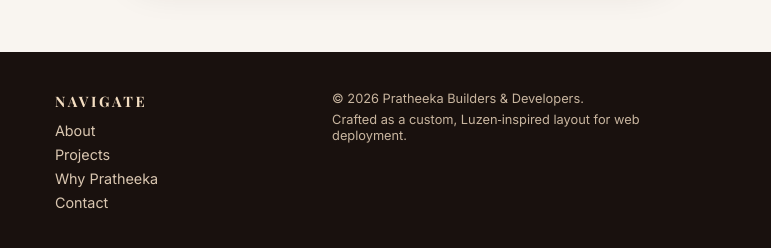
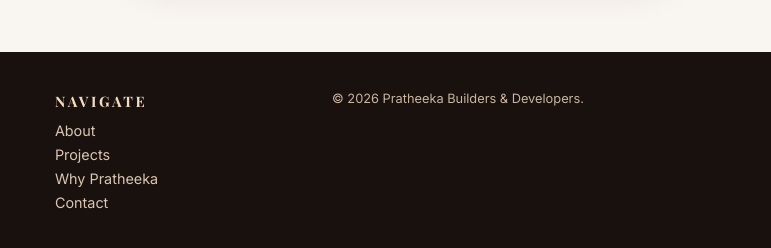
Before and after one commit to bharathvardhan/pratheeka-developer-website, a plain HTML site: page index.html in a window 1280 px wide. Shown: the part 4447-4695 px from the top of the page, 509-1280 px from the left. Drawn offline with nearby package versions, Linux system fonts and the light colour scheme.

Commit message:
Update code files

```diff
--- a/index.html
+++ b/index.html
@@ -363,9 +363,6 @@
         </nav>
         <div class="footer-meta">
           <p>&copy; <span id="year"></span> Pratheeka Builders &amp; Developers.</p>
-          <p class="footer-note">
-            Crafted as a custom, Luzen‑inspired layout for web deployment.
-          </p>
         </div>
       </div>
     </footer>
```
